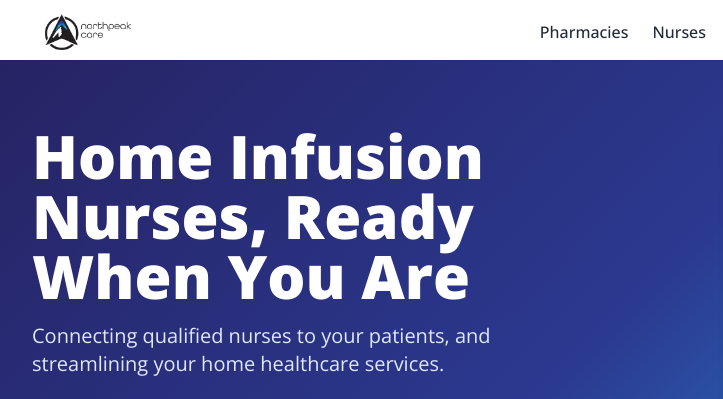
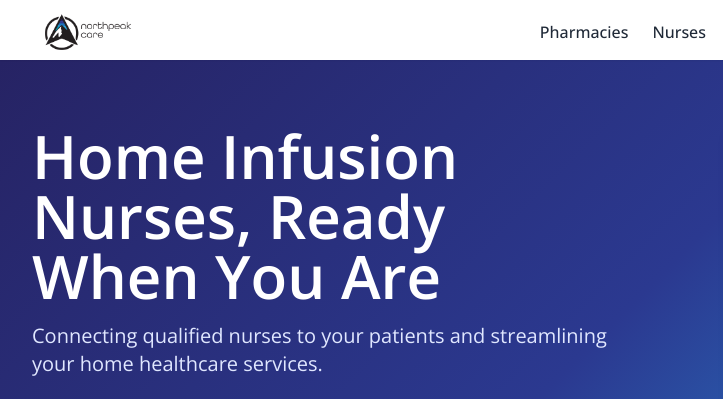
Before and after one commit to InfusionMatch/Newsite, a plain HTML site: page index.html in a window 1280 px wide. Shown: the top 399 px of the page, 0-723 px from the left. Drawn offline with nearby package versions, Linux system fonts and the light colour scheme.

Commit message:
Update index.html

```diff
--- a/index.html
+++ b/index.html
@@ -160,11 +160,11 @@
     <div class="lg:grid lg:grid-cols-12 lg:gap-8">
       <!-- Text column -->
       <div class="lg:col-span-6 flex flex-col justify-center">
-        <h1 class="text-4xl sm:text-5xl lg:text-6xl font-extrabold">
+        <h1 class="text-4xl sm:text-5xl lg:text-6xl font-semibold 600">
           Home Infusion Nurses, Ready When You Are
         </h1>
         <p class="mt-4 text-lg sm:text-xl text-indigo-100 max-w-xl">
-          Connecting qualified nurses to your patients, and streamlining your home healthcare services.
+          Connecting qualified nurses to your patients and streamlining your home healthcare services.
         </p>
 
         <!-- Buttons – both white -->
```
